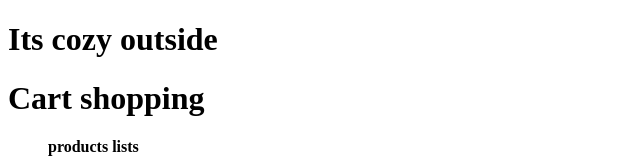
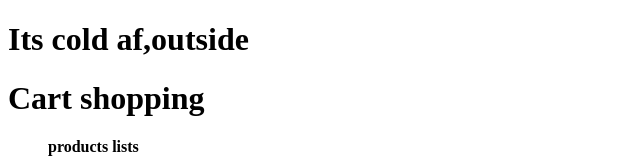
Before and after one commit to kumarkatravath/Here, a React (Vite) app: page / in a window 1280 px wide. Shown: the top 160 px of the page, without its empty margins (0-640 px from the left). Built offline with nearby package versions, Linux system fonts and the light colour scheme.

Commit message:
cold temp update

```diff
--- a/src/Weather.jsx
+++ b/src/Weather.jsx
@@ -2,7 +2,7 @@ import React from 'react'
 
 const Weather = () => {
 
-    let temp=15
+    let temp=3
     if(temp <15){
         return  <h1>Its cold af,outside</h1>
     }
```
